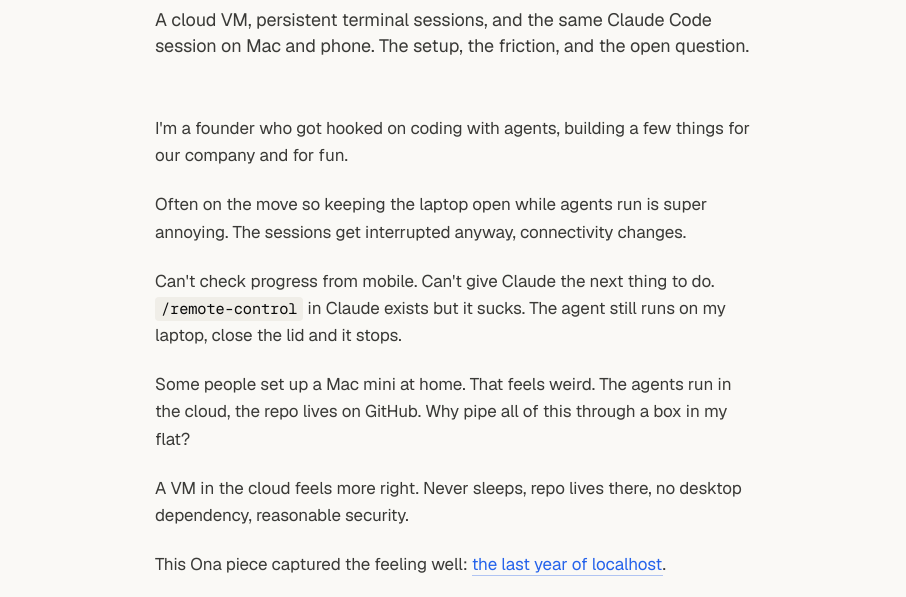
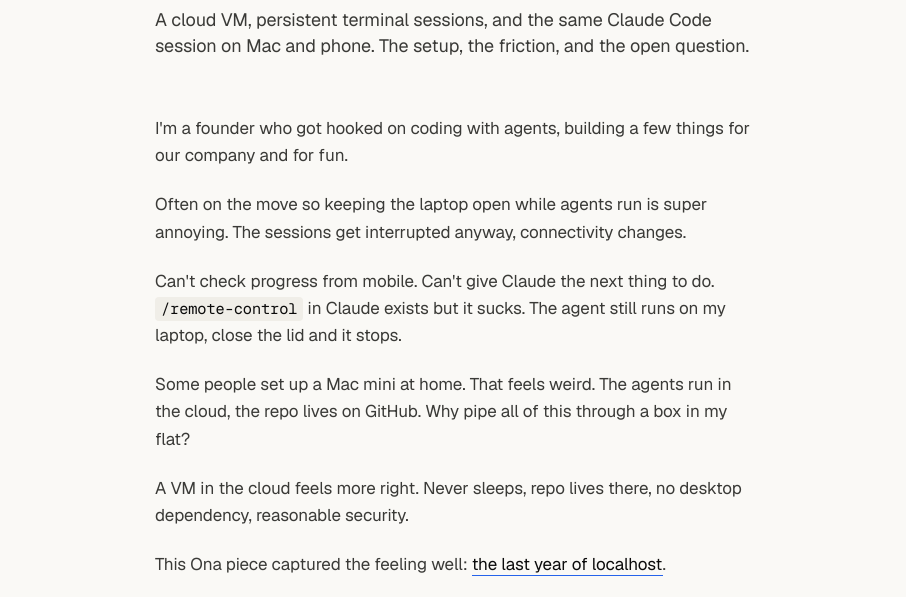
Before and after one commit to adampachucki/easyvibes-landing, a plain HTML site: page why.html in a window 1280 px wide. Shown: the part 344-941 px from the top of the page, without its empty margins (185-1091 px from the left). Drawn offline with nearby package versions, Linux system fonts and the light colour scheme.

Commit message:
Unify post link style: body color + blue underline (no blue text)

```diff
--- a/why.html
+++ b/why.html
@@ -164,13 +164,16 @@
       margin: 56px 0 18px;
     }
 
+    /* in-text links: keep body color (white in dark / black in light) and
+       use a blue underline so links read as accents, not focal points */
     .body a {
-      color: var(--link);
+      color: var(--fg);
       text-decoration: none;
-      border-bottom: 1px solid color-mix(in srgb, var(--link) 35%, transparent);
-      transition: color 0.18s ease, border-color 0.18s ease;
+      border-bottom: 1px solid var(--link);
+      transition: border-color 0.18s ease;
     }
-    .body a:hover { color: var(--link-hov); border-bottom-color: var(--link-hov); }
+    .body a strong { color: var(--fg); }
+    .body a:hover { border-bottom-color: var(--link-hov); }
 
     .body code {
       font-family: var(--mono);
```
